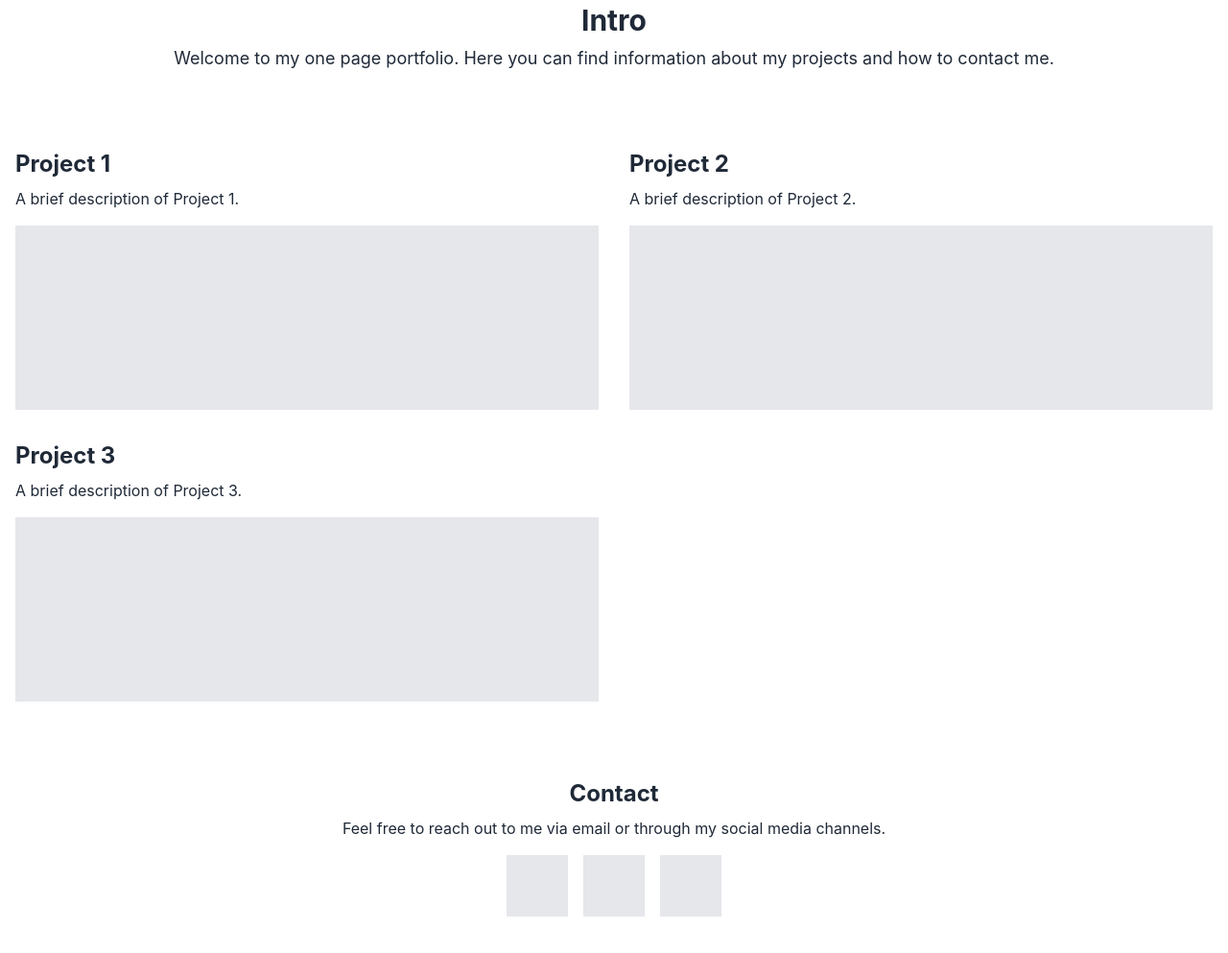
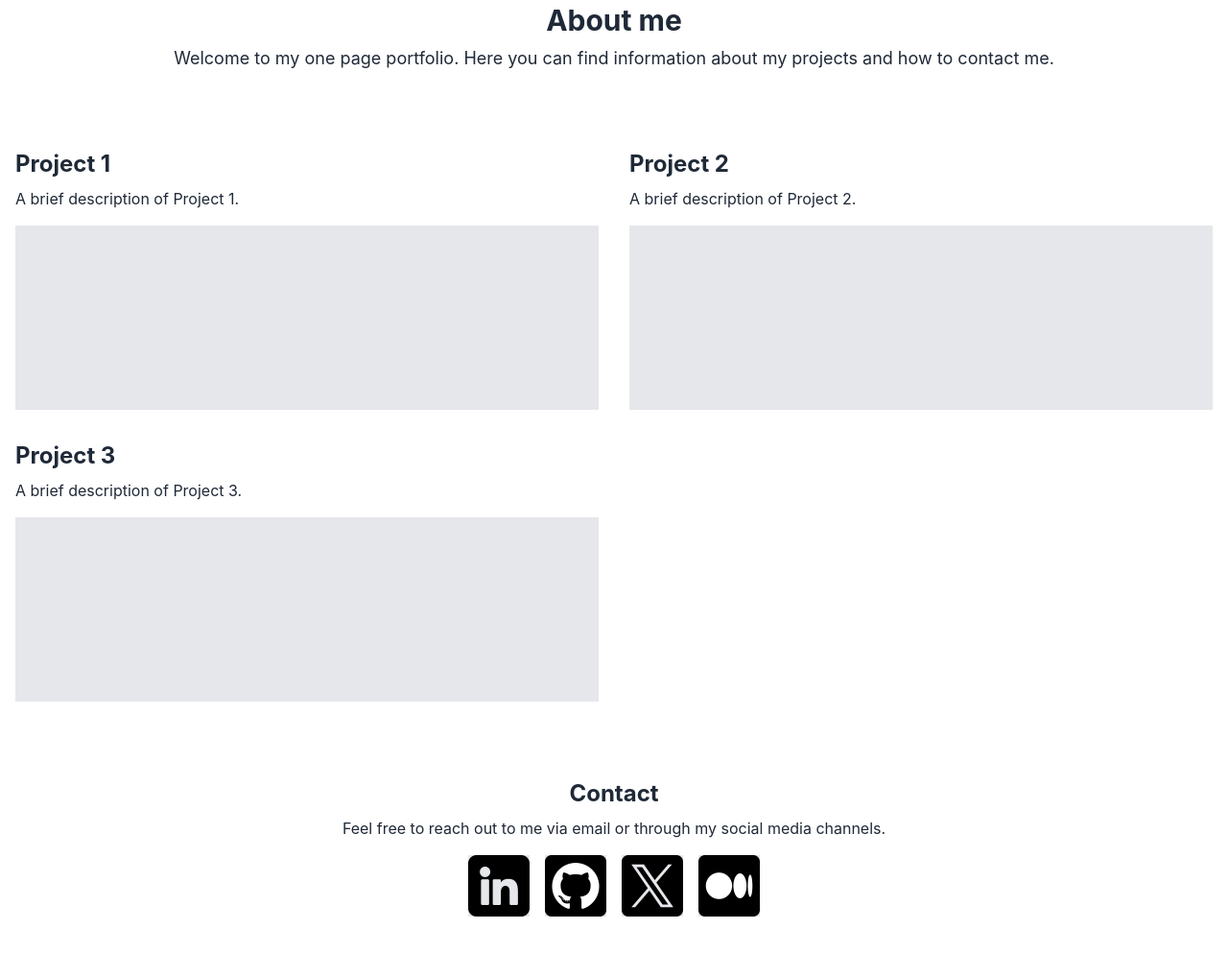
Before and after one commit to andy3278/Portfolio-website, a plain HTML site: page index.html in a window 1280 px wide. Shown: the part 181-1174 px from the top of the page at 96% size. Drawn offline with nearby package versions, Linux system fonts and the light colour scheme.

Commit message:
Update index.html

```diff
--- a/index.html
+++ b/index.html
@@ -20,7 +20,7 @@ body {
 <div class="container mx-auto px-4">
 <header class="text-center py-10">
     <div class="profile-pic w-32 h-32 rounded-full mx-auto mb-4 bg-gray-300"></div>
-    <h1 class="text-3xl font-bold mb-2">Intro</h1>
+    <h1 class="text-3xl font-bold mb-2">About me</h1>
     <p class="text-lg">Welcome to my one page portfolio. Here you can find information about my projects and how to contact me.</p>
 </header>
 
@@ -48,9 +48,26 @@ body {
     <h2 class="text-2xl font-bold mb-2">Contact</h2>
     <p class="mb-4">Feel free to reach out to me via email or through my social media channels.</p>
     <div class="flex justify-center space-x-4">
-    <div class="w-16 h-16 bg-gray-200"></div>
-    <div class="w-16 h-16 bg-gray-200"></div>
-    <div class="w-16 h-16 bg-gray-200"></div>
+        <a href="https://www.linkedin.com/in/singhoicheung/" target="_blank">
+            <div class="contact-box-1 w-16 h-16 bg-gray-200">
+                <img src="./image/LinkedIn_icon.png" alt="https://www.flaticon.com/free-icon/linkedin_3536569?term=social+media+linkedin&page=1&position=3&origin=search&related_id=3536569">
+            </div>
+        </a>
+        <a href="https://github.com/andy3278" target="_blank">
+            <div class="contact-box-2 w-16 h-16 bg-gray-200">
+                <img src="./image/github_icon.png" alt="https://www.flaticon.com/free-icon/github_5968866?term=social+media+github&page=1&position=10&origin=search&related_id=5968866">
+            </div>
+        </a>
+        <a href="https://twitter.com/andycheung0211" target="_blank">
+            <div class="contact-box-3 w-16 h-16 bg-gray-200">
+                <img src="./image/Icon_Twitter.png" alt="https://www.flaticon.com/free-icon/twitter_5968830?term=social+media+twitter&page=1&position=7&origin=search&related_id=5968830">
+            </div>
+        </a>
+        <a href="https://medium.com/@andy456333" target="_blank">
+            <div class="contact-box-4 w-16 h-16 bg-gray-200">
+                <img src="./image/medium.png" alt="https://www.flaticon.com/free-icon/medium_5968906?term=social+media+medium&page=1&position=1&origin=search&related_id=5968906">
+            </div>
+        </a>
     </div>
 </footer>
 </div>
```
